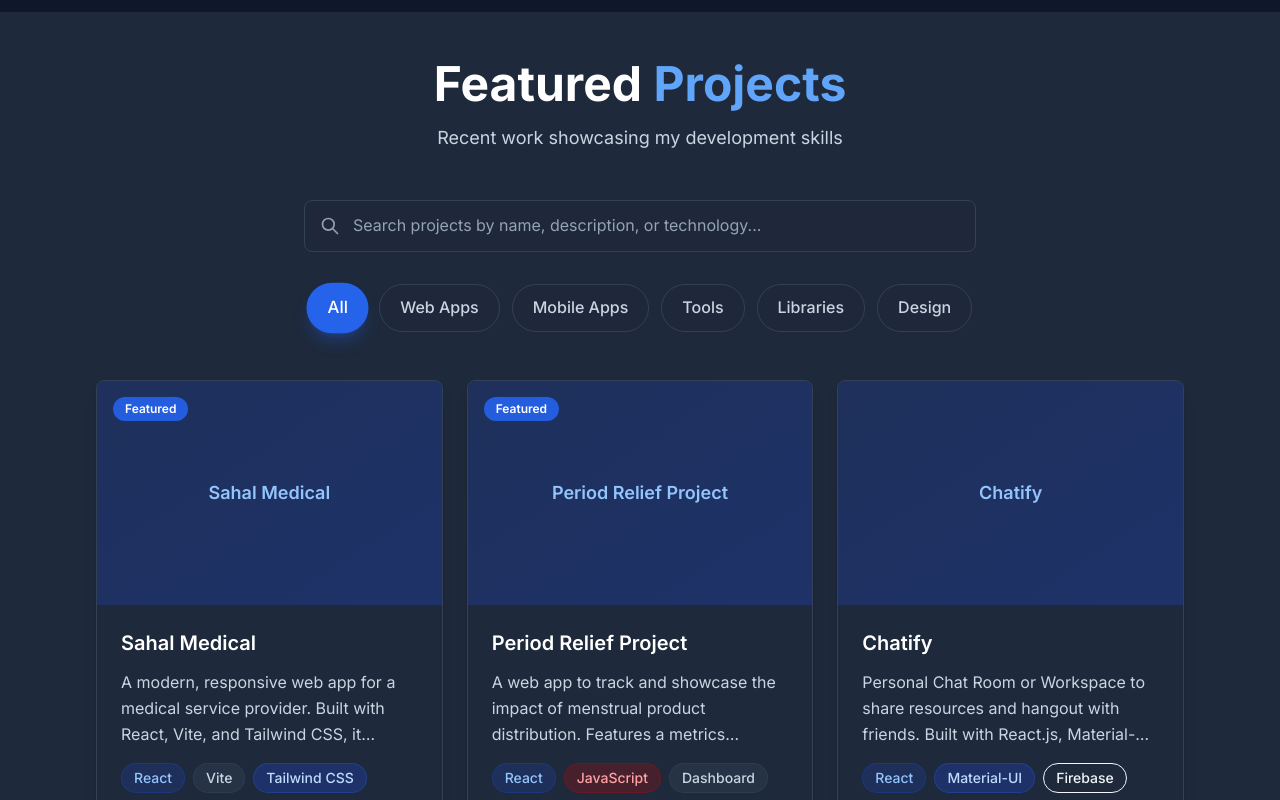
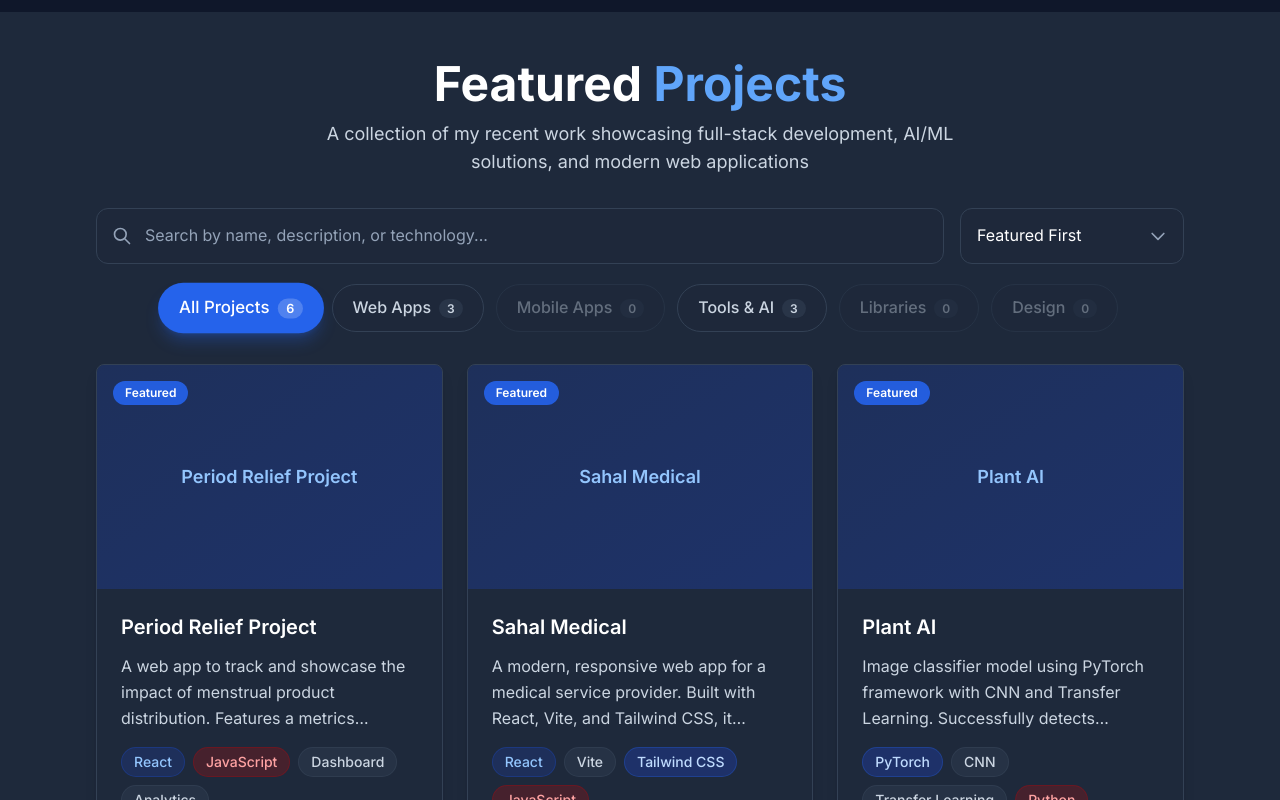
Before and after one commit to Dylan66/portfolio-website, a Next.js app: page / in a window 1280 px wide. Shown: the part 3120-3920 px from the top of the page. Built offline with nearby package versions, Linux system fonts and the light colour scheme.

Commit message:
reduced the lower padding

```diff
--- a/src/components/sections/Projects.tsx
+++ b/src/components/sections/Projects.tsx
@@ -7,11 +7,13 @@
 import { ProjectCategory } from '@/types'
 import { cn, debounce } from '@/lib/utils'
 
-const categories: { label: string; value: ProjectCategory | 'all' }[] = [
-  { label: 'All', value: 'all' },
+type SortOption = 'date-desc' | 'date-asc' | 'featured'
+
+const categories: { label: string; value: ProjectCategory | 'all'; count?: number }[] = [
+  { label: 'All Projects', value: 'all' },
   { label: 'Web Apps', value: 'web-app' },
   { label: 'Mobile Apps', value: 'mobile-app' },
-  { label: 'Tools', value: 'tool' },
+  { label: 'Tools & AI', value: 'tool' },
   { label: 'Libraries', value: 'library' },
   { label: 'Design', value: 'design' }
 ]
@@ -19,9 +21,19 @@
 export default function Projects() {
   const [selectedCategory, setSelectedCategory] = useState<ProjectCategory | 'all'>('all')
   const [searchQuery, setSearchQuery] = useState('')
+  const [sortBy, setSortBy] = useState<SortOption>('featured')
   const [isAnimating, setIsAnimating] = useState(false)
 
-  // Filter projects based on category and search query
+  // Calculate category counts
+  const categoryCounts = useMemo(() => {
+    const counts: Record<string, number> = { all: portfolioData.projects.length }
+    portfolioData.projects.forEach(project => {
+      counts[project.category] = (counts[project.category] || 0) + 1
+    })
+    return counts
+  }, [])
+
+  // Filter and sort projects
   const filteredProjects = useMemo(() => {
     let filtered = portfolioData.projects
 
@@ -40,8 +52,24 @@
       )
     }
 
-    return filtered
-  }, [selectedCategory, searchQuery])
+    // Sort projects
+    const sorted = [...filtered].sort((a, b) => {
+      if (sortBy === 'featured') {
+        if (a.featured && !b.featured) return -1
+        if (!a.featured && b.featured) return 1
+        return new Date(b.date).getTime() - new Date(a.date).getTime()
+      }
+      if (sortBy === 'date-desc') {
+        return new Date(b.date).getTime() - new Date(a.date).getTime()
+      }
+      if (sortBy === 'date-asc') {
+        return new Date(a.date).getTime() - new Date(b.date).getTime()
+      }
+      return 0
+    })
+
+    return sorted
+  }, [selectedCategory, searchQuery, sortBy])
 
   // Handle category change with animation
   const handleCategoryChange = (category: ProjectCategory | 'all') => {
@@ -68,21 +96,27 @@
   return (
     <Section id="projects" padding="sm" background="secondary">
       <div className="max-w-7xl mx-auto">
-        <h2 className="text-3xl md:text-4xl lg:text-5xl font-bold text-center text-white mb-4">
+        {/* Header */}
+        <div className="text-center mb-8">
+          <h2 className="text-3xl md:text-4xl lg:text-5xl font-bold text-white mb-3">
             Featured <span className="text-primary-400">Projects</span>
           </h2>
-        <p className="text-center text-neutral-300 mb-12 text-lg">
-          Recent work showcasing my development skills
+          <p className="text-neutral-300 text-lg max-w-2xl mx-auto">
+            A collection of my recent work showcasing full-stack development, AI/ML solutions, and modern web applications
           </p>
+        </div>
 
+        {/* Controls Container */}
+        <div className="mb-8 space-y-5">
+          {/* Search and Sort Row */}
+          <div className="flex flex-col md:flex-row gap-4 items-stretch md:items-center">
             {/* Search Bar */}
-        <div className="mb-8 max-w-2xl mx-auto">
-          <div className="relative">
+            <div className="flex-1 relative">
               <input
                 type="text"
-              placeholder="Search projects by name, description, or technology..."
+                placeholder="Search by name, description, or technology..."
                 onChange={(e) => handleSearchChange(e.target.value)}
-              className="w-full px-5 py-3 pl-12 bg-neutral-800/50 border border-neutral-700 rounded-lg text-white placeholder-neutral-400 focus:outline-none focus:ring-2 focus:ring-primary-500 focus:border-transparent transition-all"
+                className="w-full px-5 py-3.5 pl-12 bg-neutral-800/50 border border-neutral-700 rounded-xl text-white placeholder-neutral-400 focus:outline-none focus:ring-2 focus:ring-primary-500 focus:border-transparent transition-all hover:border-neutral-600"
                 aria-label="Search projects"
               />
               <svg
@@ -100,46 +134,95 @@
                 />
               </svg>
             </div>
+
+            {/* Sort Dropdown */}
+            <div className="relative md:w-56">
+              <select
+                value={sortBy}
+                onChange={(e) => {
+                  setSortBy(e.target.value as SortOption)
+                  setIsAnimating(true)
+                  setTimeout(() => setIsAnimating(false), 300)
+                }}
+                className="w-full px-4 py-3.5 pr-10 bg-neutral-800/50 border border-neutral-700 rounded-xl text-white focus:outline-none focus:ring-2 focus:ring-primary-500 focus:border-transparent transition-all hover:border-neutral-600 appearance-none cursor-pointer"
+                aria-label="Sort projects"
+              >
+                <option value="featured">Featured First</option>
+                <option value="date-desc">Newest First</option>
+                <option value="date-asc">Oldest First</option>
+              </select>
+              <svg
+                className="absolute right-4 top-1/2 -translate-y-1/2 w-5 h-5 text-neutral-400 pointer-events-none"
+                fill="none"
+                stroke="currentColor"
+                viewBox="0 0 24 24"
+              >
+                <path strokeLinecap="round" strokeLinejoin="round" strokeWidth={2} d="M19 9l-7 7-7-7" />
+              </svg>
+            </div>
           </div>
 
-        {/* Category Filter Buttons */}
-        <div className="flex flex-wrap justify-center gap-3 mb-12">
-          {categories.map((category) => (
+          {/* Category Filter Pills */}
+          <div className="flex flex-wrap gap-3 justify-center">
+            {categories.map((category) => {
+              const count = categoryCounts[category.value] || 0
+              return (
                 <button
                   key={category.value}
                   onClick={() => handleCategoryChange(category.value)}
+                  disabled={count === 0 && category.value !== 'all'}
                   className={cn(
-                'px-5 py-2.5 rounded-full font-medium transition-all duration-300 focus:outline-none focus:ring-2 focus:ring-primary-500 focus:ring-offset-2 focus:ring-offset-neutral-900',
+                    'px-5 py-2.5 rounded-full font-medium transition-all duration-300 focus:outline-none focus:ring-2 focus:ring-primary-500 focus:ring-offset-2 focus:ring-offset-neutral-900 disabled:opacity-40 disabled:cursor-not-allowed',
                     selectedCategory === category.value
                       ? 'bg-primary-600 text-white shadow-lg shadow-primary-600/30 scale-105'
-                  : 'bg-neutral-800/50 text-neutral-300 border border-neutral-700 hover:bg-neutral-700/50 hover:border-neutral-600'
+                      : 'bg-neutral-800/50 text-neutral-300 border border-neutral-700 hover:bg-neutral-700/50 hover:border-neutral-600 hover:scale-105'
                   )}
                   aria-pressed={selectedCategory === category.value}
                   aria-label={`Filter by ${category.label}`}
                 >
-              {category.label}
+                  <span>{category.label}</span>
+                  <span className={cn(
+                    'ml-2 px-2 py-0.5 rounded-full text-xs font-semibold',
+                    selectedCategory === category.value
+                      ? 'bg-white/20'
+                      : 'bg-neutral-700/50'
+                  )}>
+                    {count}
+                  </span>
                 </button>
-          ))}
+              )
+            })}
+          </div>
         </div>
 
         {/* Projects Grid with Animation */}
         <div
           className={cn(
-            'transition-opacity duration-300',
-            isAnimating ? 'opacity-0' : 'opacity-100'
+            'transition-all duration-300',
+            isAnimating ? 'opacity-0 scale-95' : 'opacity-100 scale-100'
           )}
         >
           {filteredProjects.length > 0 ? (
+            <>
               <Grid cols={1} responsive={{ md: 2, lg: 3 }} gap="lg">
-              {filteredProjects.map((project) => (
-                <ProjectCard key={project.id} project={project} variant="grid" />
+                {filteredProjects.map((project, index) => (
+                  <div
+                    key={project.id}
+                    style={{
+                      animationDelay: `${index * 50}ms`
+                    }}
+                    className="animate-fade-in-up"
+                  >
+                    <ProjectCard project={project} variant="grid" />
+                  </div>
                 ))}
               </Grid>
+            </>
           ) : (
-            <div className="text-center py-16">
-              <div className="inline-flex items-center justify-center w-16 h-16 rounded-full bg-neutral-800/50 border border-neutral-700 mb-4">
+            <div className="text-center py-12">
+              <div className="inline-flex items-center justify-center w-20 h-20 rounded-full bg-neutral-800/50 border-2 border-neutral-700 mb-5">
                 <svg
-                  className="w-8 h-8 text-neutral-400"
+                  className="w-10 h-10 text-neutral-400"
                   fill="none"
                   stroke="currentColor"
                   viewBox="0 0 24 24"
@@ -153,20 +236,24 @@
                   />
                 </svg>
               </div>
-              <h3 className="text-xl font-semibold text-white mb-2">No projects found</h3>
-              <p className="text-neutral-400">
-                Try adjusting your search or filter to find what you're looking for.
+              <h3 className="text-2xl font-semibold text-white mb-2">No projects found</h3>
+              <p className="text-neutral-400 mb-5 max-w-md mx-auto">
+                We couldn't find any projects matching your criteria. Try adjusting your search or filters.
               </p>
+              <button
+                onClick={() => {
+                  setSelectedCategory('all')
+                  setSearchQuery('')
+                  setIsAnimating(true)
+                  setTimeout(() => setIsAnimating(false), 300)
+                }}
+                className="px-6 py-3 bg-primary-600 hover:bg-primary-700 text-white rounded-lg font-medium transition-colors"
+              >
+                View all projects
+              </button>
             </div>
           )}
         </div>
-
-        {/* Results Count */}
-        {filteredProjects.length > 0 && (
-          <div className="text-center mt-8 text-neutral-400">
-            Showing {filteredProjects.length} of {portfolioData.projects.length} projects
-          </div>
-        )}
       </div>
     </Section>
   )
```
Lines whose indentation alone changed are shown as unchanged.
